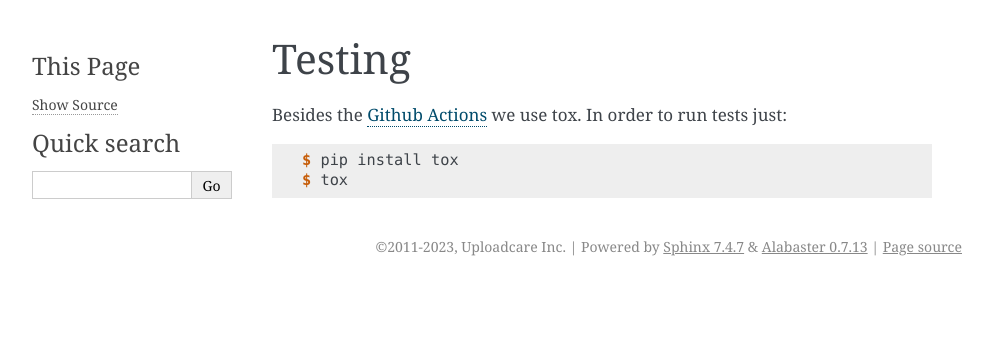
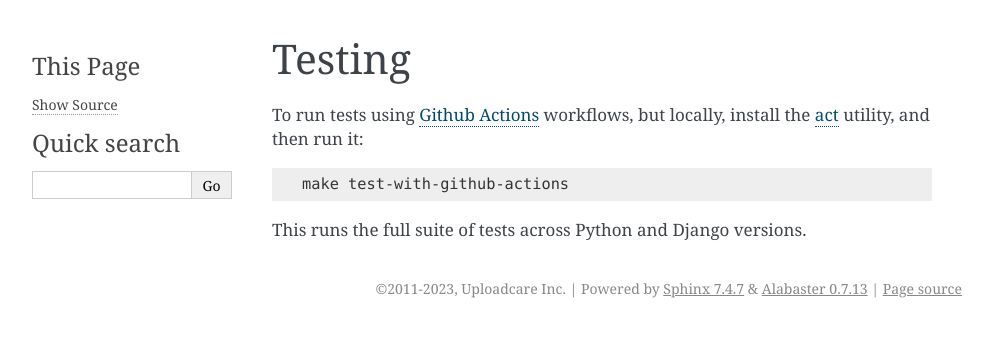
Before and after one commit to uploadcare/pyuploadcare, a Sphinx documentation site: the page built from docs/testing.rst, in a window 1280 px wide. Shown: the top 337 px of the page, without its empty margins (148-1141 px from the left). Built offline with Sphinx 7.4.7, drawn with Linux system fonts in a browser that asks for light colours; the version number is read from the project's files by our own code.

Commit message:
#277 ditched tox in favor of github actions

```diff
--- a/docs/install.rst
+++ b/docs/install.rst
@@ -115,3 +115,8 @@ A version 4.0 uses REST API 0.7 and contains the next breaking changes:
 * For ``File``:
   * Removed method ``copy`` in favor of ``local_copy`` and ``remote_copy`` methods.
   * Files to upload must be opened in a binary mode.
+
+Update to version 5.0
+---------------------
+
+...
--- a/docs/testing.rst
+++ b/docs/testing.rst
@@ -4,11 +4,13 @@
 Testing
 =======
 
-Besides the `Github Actions`_ we use tox. In order to run tests just:
+To run tests using `Github Actions`_ workflows, but locally, install the `act`_ utility, and then run it:
 
 .. code-block:: console
 
-    $ pip install tox
-    $ tox
+    make test-with-github-actions
+
+This runs the full suite of tests across Python and Django versions.
 
 .. _Github Actions: https://github.com/uploadcare/pyuploadcare/actions
+.. _act: https://github.com/nektos/act
--- a/pyproject.toml
+++ b/pyproject.toml
@@ -39,7 +39,6 @@ django = ["Django"]
 
 [tool.poetry.dev-dependencies]
 pytest = "^7.1"
-tox = "^3.24.1"
 black = "^22.3.0"
 isort = "^5.9.3"
 flake8 = "^3.9.2"
@@ -55,7 +54,6 @@ Django = "^3.2.7"
 coverage = "^7.2.5"
 pytest-cov = "^2.12.1"
 python-coveralls = "^2.9.3"
-tox-pyenv = "^1.1.0"
 types-python-dateutil = "^2.8.0"
 types-pytz = "^2021.1.2"
 Sphinx = "^4.2.0"
```
Also changed, not shown: HISTORY.md (+5 -0 lines), docs/index.rst (+15 -3 lines), 2 other files.
